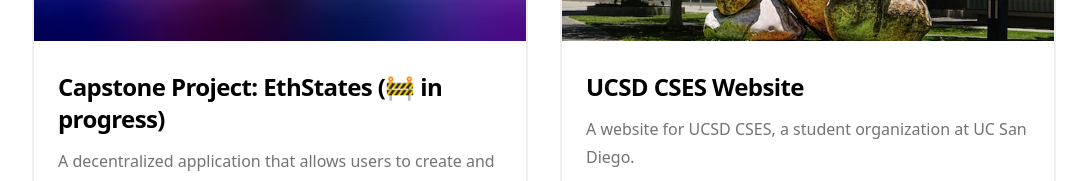
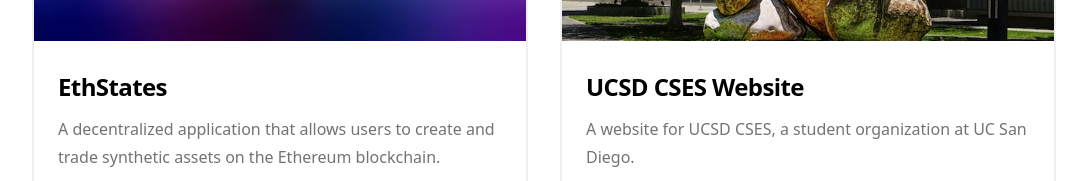
Before and after one commit to noodleslove/nextjs-blog, a Next.js app: page /projects in a window 1280 px wide. Shown: the part 570-751 px from the top of the page, without its empty margins (96-1183 px from the left). Built offline with nearby package versions, Linux system fonts and the light colour scheme; no server answers.

Commit message:
Update capstone info

```diff
--- a/data/projectsData.js
+++ b/data/projectsData.js
@@ -1,9 +1,9 @@
 const projectsData = [
   {
-    title: 'Capstone Project: EthStates (🚧 in progress)',
+    title: 'EthStates',
     description: `A decentralized application that allows users to create and trade synthetic assets on the Ethereum blockchain.`,
     imgSrc: '/static/images/ethstates.jpg',
-    href: 'https://github.com/YLSphere/DSC180_ethstates',
+    href: 'https://github.com/noodleslove/DSC180_ethstates',
   },
   {
     title: 'UCSD CSES Website',
```
